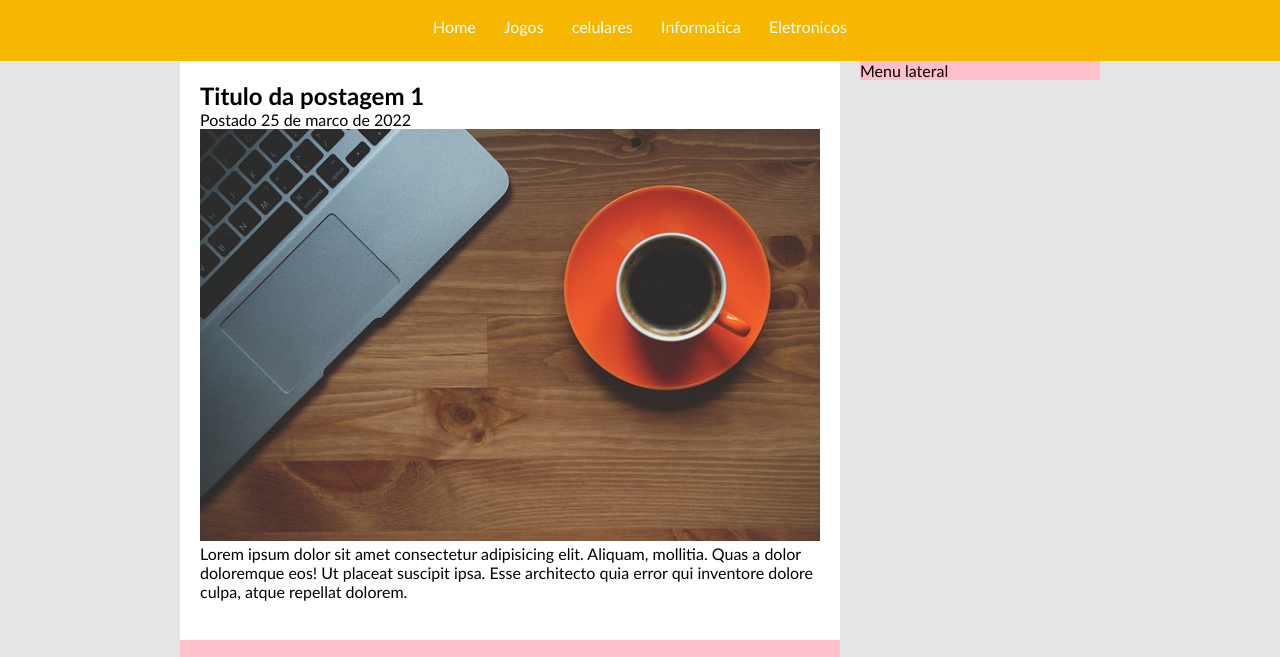
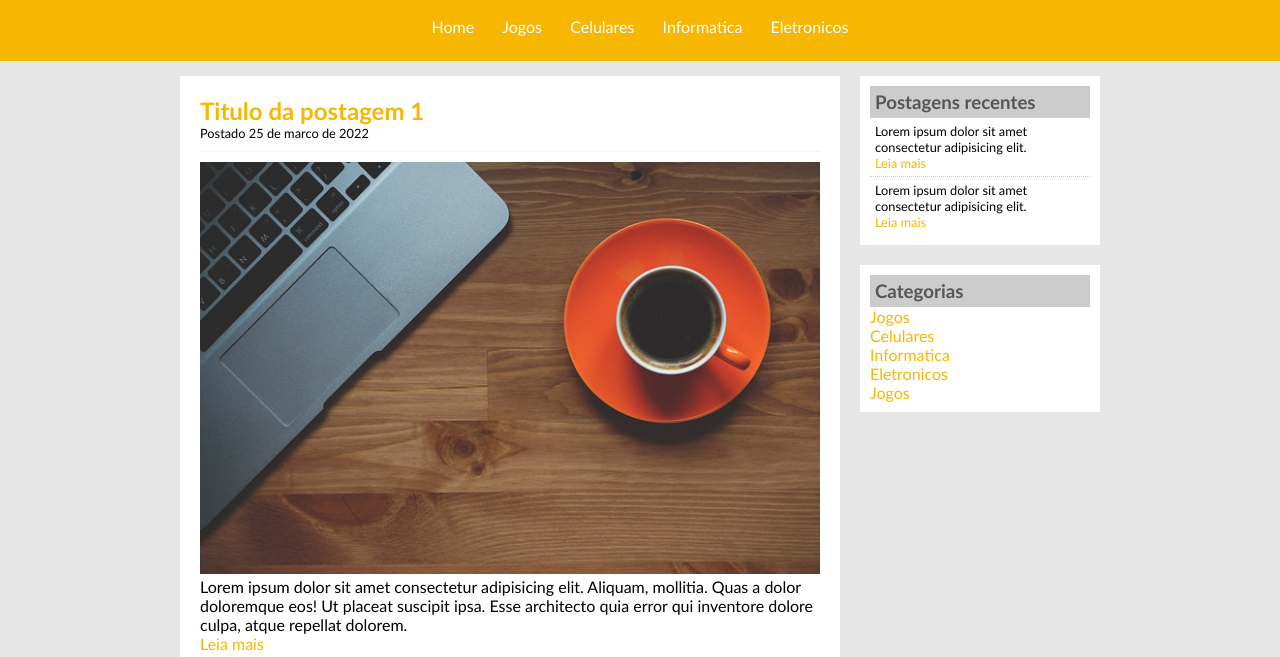
Before and after one commit to willsantosifpr/tecblog, a plain HTML site: page index.html in a window 1280 px wide. Shown: the part 76-733 px from the top of the page. Drawn offline with Linux system fonts and the light colour scheme.

Commit message:
TecBlog - Projeto Final

```diff
--- a/css/style.css
+++ b/css/style.css
@@ -26,10 +26,7 @@ body {
 #area-principal {
     width: 920px;
     margin: 0 auto;
-}
-
-#area-postagens, #area-menu-lateral {
-    background: pink;
+    padding: 15px;
 }
 
 #area-postagens {
@@ -48,6 +45,18 @@ body {
     float: right;
 }
 
+.conteudo-lateral {
+    background: white;
+    padding: 10px;
+    margin-bottom: 20px;
+}
+
+.postagem-lateral {
+    font-size: 0.8em;
+    padding: 5px;
+    border-bottom: 1px dotted #ccc;
+}
+
 #rodape {
     clear: both;
     text-align: center;
@@ -63,13 +72,22 @@ a {
 }
 
 a:link, a:visited {
+    color: #f7b600;
+}
+
+a:hover {
+    text-decoration: underline;
+}
+
+#area-cabecalho a:link, #area-cabecalho a:visited {
     color: #fff;
     padding: 8px 12px ;
 }
 
-a:hover {
+#area-cabecalho a:hover {
     color: #f7b600;
     background: #fff;
+    text-decoration: none;
 }
 
 /*
@@ -80,6 +98,25 @@ h1 {
     font-size: 2.5em;
 }
 
+h2 {
+    color: #f7b600;
+}
+
+h3 {
+    color: #565656;
+    background: #ccc;
+    padding: 5px;
+}
+
+
 .branco {
     color: white;
 }
+
+.postagem-data {
+    font-size: 0.8em;
+    display: block;
+    border-bottom: 1px solid #f4f4f4;
+    padding-bottom: 10px;
+    margin-bottom: 10px;
+}
--- a/index.html
+++ b/index.html
@@ -1,4 +1,4 @@
-<!-- William Cardoso da Silva Santos - Mar/24/2022 <> Mar/25/2022 -->
+<!-- William Cardoso da Silva Santos - Mar/24/2022 <> Mar/27/2022 -->
 <!DOCTYPE html>
 <html lang="en">
     <head>
@@ -18,7 +18,7 @@
             <div id="area-menu">
                 <a href="index.html">Home</a>
                 <a href="jogos.html">Jogos</a>
-                <a href="celulares.html">celulares</a>
+                <a href="celulares.html">Celulares</a>
                 <a href="informatica.html">Informatica</a>
                 <a href="eletronicos.html">Eletronicos</a>
             </div>
@@ -32,8 +32,19 @@
                 <!-- Abertura postagem -->
                 <div class="postagem">
                     <h2>Titulo da postagem 1</h2>
-                    <span>Postado 25 de marco de 2022</span>
+                    <span class="postagem-data">Postado 25 de marco de 2022</span>
                     <img width="620px" src="imagens/imagem1.jpg" alt="Laptop + Coffee">
+                    <p>
+                        Lorem ipsum dolor sit amet consectetur adipisicing elit. Aliquam, mollitia. Quas a dolor doloremque eos! Ut placeat suscipit ipsa. Esse architecto quia error qui inventore dolore culpa, atque repellat dolorem.
+                    </p>
+                    <a href="">Leia mais</a>
+                </div> <!--// Fechamento postagem -->
+
+                <!-- Abertura postagem -->
+                <div class="postagem">
+                    <h2>Titulo da postagem 2</h2>
+                    <span class="postagem-data">Postado 18 de marco de 2022</span>
+                    <img width="620px" src="imagens/imagem2.jpg" alt="Desktop + Laptop">
                     <p>
                         Lorem ipsum dolor sit amet consectetur adipisicing elit. Aliquam, mollitia. Quas a dolor doloremque eos! Ut placeat suscipit ipsa. Esse architecto quia error qui inventore dolore culpa, atque repellat dolorem.
                     </p>
@@ -42,7 +53,36 @@
 
             </div>
             <div id="area-menu-lateral">
-                Menu lateral
+
+                <div class="conteudo-lateral">
+                    <h3>Postagens recentes</h3>
+
+                    <div class="postagem-lateral">
+                        <p>
+                            Lorem ipsum dolor sit amet consectetur adipisicing elit.
+                        </p>
+                        <a href="">Leia mais</a>
+                    </div>
+
+                    <div class="postagem-lateral" style="border-bottom: none;">
+                        <p>
+                            Lorem ipsum dolor sit amet consectetur adipisicing elit.
+                        </p>
+                        <a href="">Leia mais</a>
+                    </div>
+                </div>
+
+                <div class="conteudo-lateral">
+                    <h3>Categorias</h3>
+
+                    <a href="jogos.html">Jogos</a><br>
+                    <a href="celulares.html">Celulares</a><br>
+                    <a href="informatica.html">Informatica</a><br>
+                    <a href="eletronicos.html">Eletronicos</a><br>
+                    <a href="jogos.html">Jogos</a><br>
+
+                </div>
+
             </div>
 
             <div id="rodape">
```
Also changed, not shown: celulares.html (added, +16 -0 lines), eletronicos.html (added, +16 -0 lines), informatica.html (added, +16 -0 lines), jogos.html (added, +16 -0 lines).
